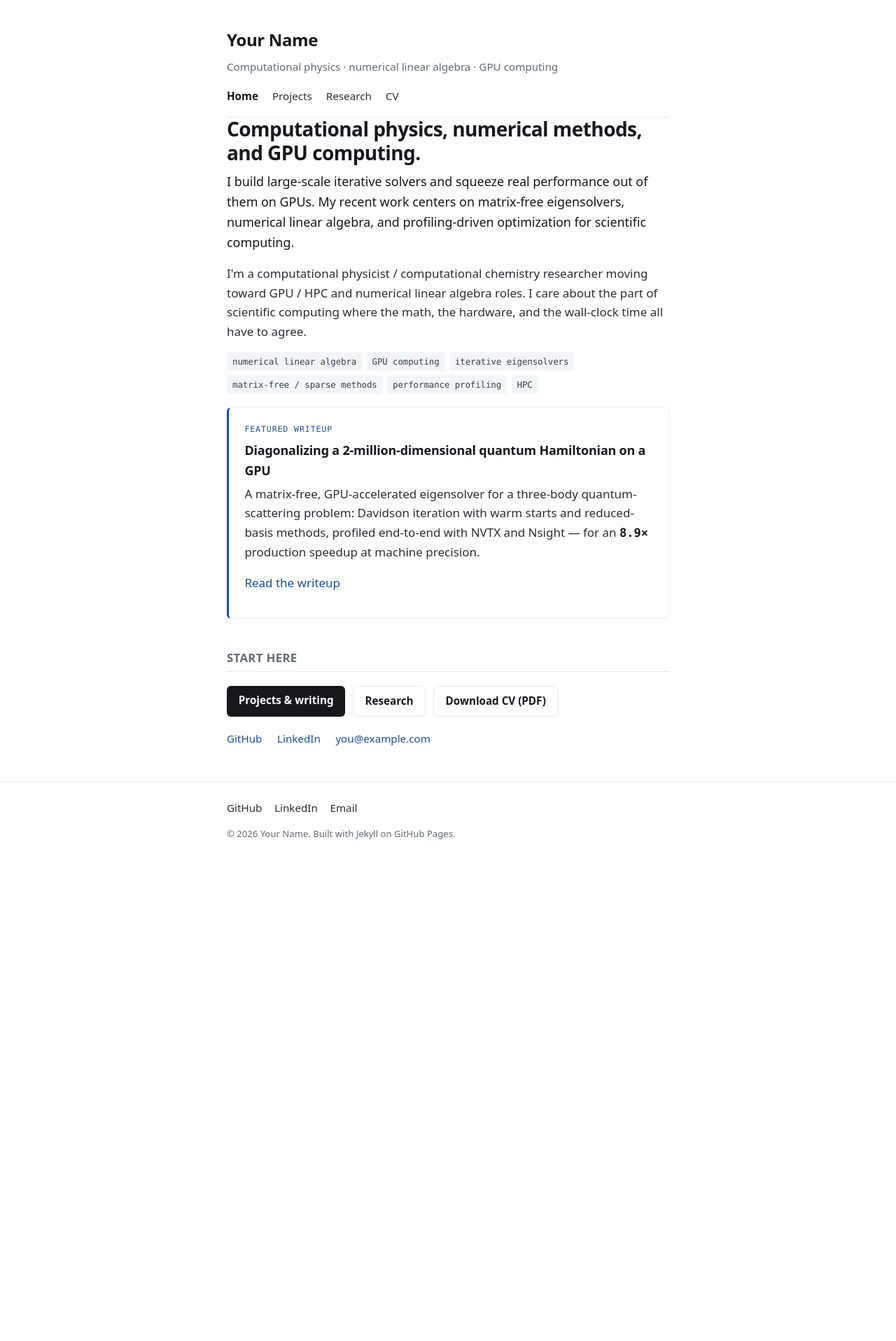
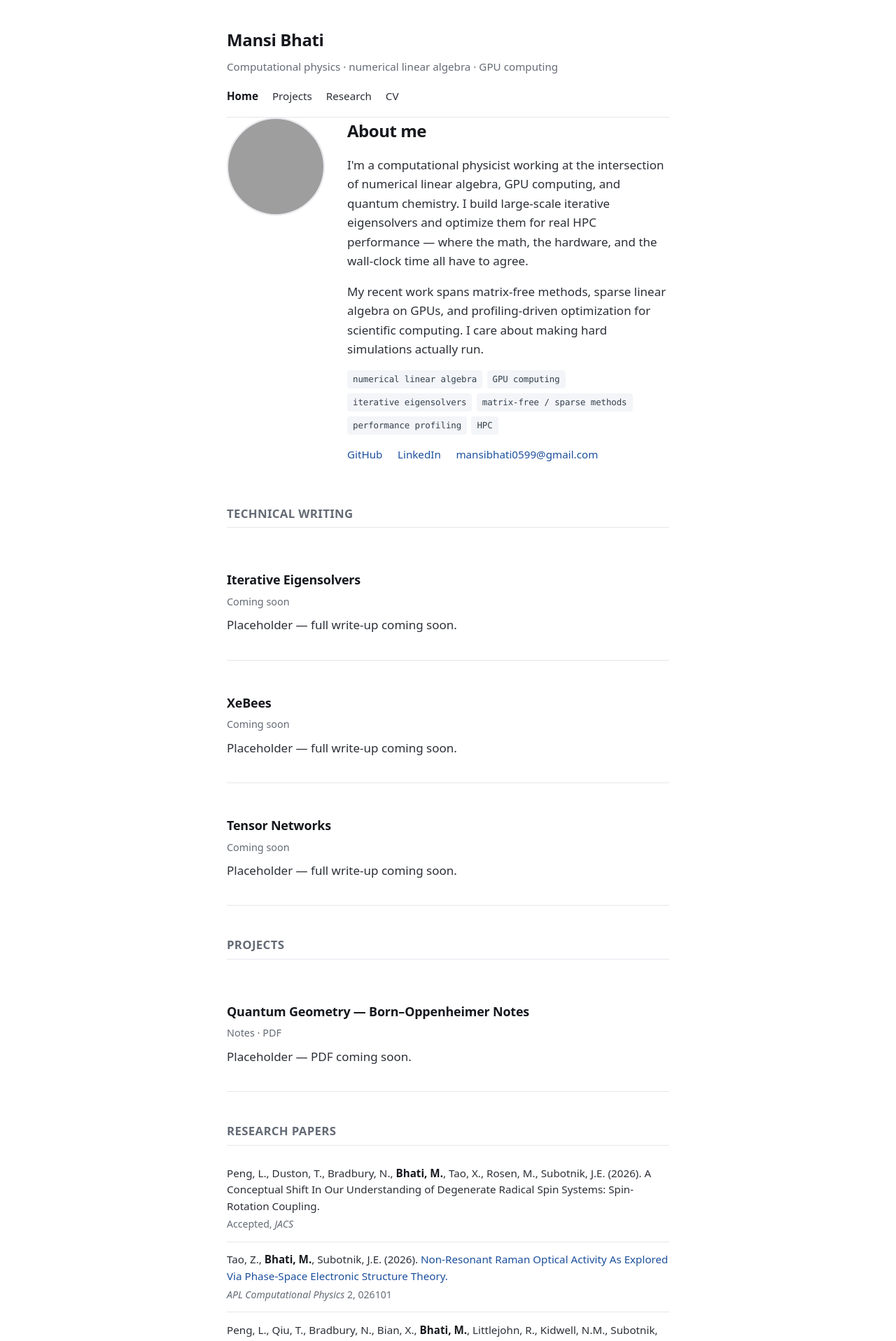
Before and after one commit to BhatiMansi/BhatiMansi.github.io, a Jekyll site: the page built from index.md, in a window 1280 px wide. Shown: the top 1916 px of the page at 70% size. Built offline with Jekyll 4.4.1, drawn with Linux system fonts in a browser that asks for light colours; before the commit the page ends 1244 px from its top, so only the background shows below that; some of the changed text lies outside the part shown; grey boxes are pictures that could not be loaded.

Commit message:
change layout

```diff
--- a/_config.yml
+++ b/_config.yml
@@ -3,19 +3,19 @@
 # ─────────────────────────────────────────────────────────────
 
 author:
-  name: "Your Name"
+  name: "Mansi Bhati"
   # One line that says what you are, fast. Keep it scannable.
   tagline: "Computational physics · numerical linear algebra · GPU computing"
 
-email: "you@example.com"
+email: "mansibhati0599@gmail.com"
 
 # Just the handle / path, no full URL needed for these two:
-github_username: "yourhandle"
-linkedin_handle: "yourhandle"
+#github_username: "yourhandle"
+#linkedin_handle: "yourhandle"
 
 # Optional — leave as "" to hide the link automatically:
-scholar_url: ""        # e.g. "https://scholar.google.com/citations?user=XXXX"
-orcid_url: ""          # e.g. "https://orcid.org/0000-0000-0000-0000"
+#scholar_url: ""        # e.g. "https://scholar.google.com/citations?user=XXXX"
+#orcid_url: ""          # e.g. "https://orcid.org/0000-0000-0000-0000"
 
 # Path to your CV PDF (drop the file in /assets/cv.pdf):
 cv_pdf: "/assets/cv.pdf"
--- a/assets/style.css
+++ b/assets/style.css
@@ -143,11 +143,30 @@ strong { color: var(--ink); font-weight: 650; }
 .site-footer .links a { color: var(--body); }
 .colophon { color: var(--muted); font-size: .82rem; margin: .9rem 0 0; }
 
+/* ---- About / profile section ---- */
+.about-section { margin: 1.5rem 0 0; }
+.about-hero { display: flex; gap: 2rem; align-items: flex-start; }
+.profile-photo {
+  width: 140px; height: 140px; border-radius: 50%;
+  object-fit: cover; flex-shrink: 0;
+  border: 2px solid var(--rule);
+  background: var(--chip-bg);
+}
+.about-text { flex: 1; min-width: 0; }
+
+/* ---- Research paper list ---- */
+.paper-list { list-style: none; padding: 0; margin: 0; }
+.paper-list li { padding: .85rem 0; border-bottom: 1px solid var(--rule); font-size: .95rem; line-height: 1.55; }
+.paper-list li:last-child { border-bottom: 0; }
+.paper-meta { display: block; color: var(--muted); font-size: .88rem; margin-top: .2rem; }
+
 /* ---- Responsive ---- */
 @media (max-width: 480px) {
   body { font-size: 16px; }
   .site-header { padding-top: 1.8rem; }
   .brand { font-size: 1.35rem; }
+  .about-hero { flex-direction: column; align-items: center; text-align: center; }
+  .about-hero .tags { justify-content: center; }
 }
 
 @media (prefers-reduced-motion: reduce) {
--- a/index.md
+++ b/index.md
@@ -4,38 +4,119 @@ title: Home
 permalink: /
 ---
 
-<h1>Computational physics, numerical methods, and GPU computing.</h1>
+<section class="about-section">
+  <div class="about-hero">
+    <img class="profile-photo" src="{{ '/assets/photo.jpg' | relative_url }}" alt="Mansi Bhati">
+    <div class="about-text">
+      <h2 style="margin-top:0; text-transform:none; font-size:1.5rem; letter-spacing:-0.02em; color:var(--ink); border:none; padding:0;">About me</h2>
+      <p>I'm a computational physicist working at the intersection of numerical linear algebra, GPU computing, and quantum chemistry. I build large-scale iterative eigensolvers and optimize them for real HPC performance — where the math, the hardware, and the wall-clock time all have to agree.</p>
+      <p>My recent work spans matrix-free methods, sparse linear algebra on GPUs, and profiling-driven optimization for scientific computing. I care about making hard simulations actually run.</p>
+      <ul class="tags" aria-label="Areas of focus">
+        <li>numerical linear algebra</li>
+        <li>GPU computing</li>
+        <li>iterative eigensolvers</li>
+        <li>matrix-free / sparse methods</li>
+        <li>performance profiling</li>
+        <li>HPC</li>
+      </ul>
+      <p class="inline-links" style="margin-top:1rem;">
+        <a href="https://github.com/{{ site.github_username }}">GitHub</a>
+        <a href="https://www.linkedin.com/in/{{ site.linkedin_handle }}/">LinkedIn</a>
+        <a href="mailto:{{ site.email }}">{{ site.email }}</a>
+      </p>
+    </div>
+  </div>
+</section>
 
-<p class="lede">I build large-scale iterative solvers and squeeze real performance out of them on GPUs. My recent work centers on matrix-free eigensolvers, numerical linear algebra, and profiling-driven optimization for scientific computing.</p>
+<h2>Technical Writing</h2>
 
-<p>I'm a computational physicist / computational chemistry researcher moving toward GPU / HPC and numerical linear algebra roles. I care about the part of scientific computing where the math, the hardware, and the wall-clock time all have to agree.</p>
-
-<ul class="tags" aria-label="Areas of focus">
-  <li>numerical linear algebra</li>
-  <li>GPU computing</li>
-  <li>iterative eigensolvers</li>
-  <li>matrix-free / sparse methods</li>
-  <li>performance profiling</li>
-  <li>HPC</li>
-</ul>
-
-<div class="featured">
-  <p class="eyebrow">Featured writeup</p>
-  <h3>Diagonalizing a 2-million-dimensional quantum Hamiltonian on a GPU</h3>
-  <p>A matrix-free, GPU-accelerated eigensolver for a three-body quantum-scattering problem: Davidson iteration with warm starts and reduced-basis methods, profiled end-to-end with NVTX and Nsight — for an <span class="metric">8.9×</span> production speedup at machine precision.</p>
-  <p class="actions"><a href="{{ '/projects/' | relative_url }}">Read the writeup</a></p>
+<div class="item">
+  <h3>Iterative Eigensolvers</h3>
+  <p class="meta">Coming soon</p>
+  <p>Placeholder — full write-up coming soon.</p>
 </div>
 
-<h2>Start here</h2>
-
-<div class="btn-row">
-  <a class="btn" href="{{ '/projects/' | relative_url }}">Projects &amp; writing</a>
-  <a class="btn secondary" href="{{ '/research/' | relative_url }}">Research</a>
-  <a class="btn secondary" href="{{ site.cv_pdf | relative_url }}">Download CV (PDF)</a>
+<div class="item">
+  <h3>XeBees</h3>
+  <p class="meta">Coming soon</p>
+  <p>Placeholder — full write-up coming soon.</p>
 </div>
 
-<p class="inline-links">
-  <a href="https://github.com/{{ site.github_username }}">GitHub</a>
-  <a href="https://www.linkedin.com/in/{{ site.linkedin_handle }}/">LinkedIn</a>
-  <a href="mailto:{{ site.email }}">{{ site.email }}</a>
-</p>
+<div class="item">
+  <h3>Tensor Networks</h3>
+  <p class="meta">Coming soon</p>
+  <p>Placeholder — full write-up coming soon.</p>
+</div>
+
+<h2>Projects</h2>
+
+<div class="item">
+  <h3>Quantum Geometry — Born–Oppenheimer Notes</h3>
+  <p class="meta">Notes · PDF</p>
+  <p>Placeholder — PDF coming soon.</p>
+</div>
+
+<h2>Research Papers</h2>
+
+<ul class="paper-list">
+  <li>
+    Peng, L., Duston, T., Bradbury, N., <strong>Bhati, M.</strong>, Tao, X., Rosen, M., Subotnik, J.E. (2026).
+    A Conceptual Shift In Our Understanding of Degenerate Radical Spin Systems: Spin-Rotation Coupling.
+    <span class="paper-meta">Accepted, <em>JACS</em></span>
+  </li>
+  <li>
+    Tao, Z., <strong>Bhati, M.</strong>, Subotnik, J.E. (2026).
+    <a href="https://pubs.aip.org/aip/aco/article/2/2/026101/3385850/Non-resonant-Raman-optical-activity-from-phase">Non-Resonant Raman Optical Activity As Explored Via Phase-Space Electronic Structure Theory.</a>
+    <span class="paper-meta"><em>APL Computational Physics</em> 2, 026101</span>
+  </li>
+  <li>
+    Peng, L., Qiu, T., Bradbury, N., Bian, X., <strong>Bhati, M.</strong>, Littlejohn, R., Kidwell, N.M., Subotnik, J.E. (2026).
+    <a href="https://pubs.acs.org/doi/full/10.1021/acs.jpclett.5c03970">Phase Space Electronic Structure Theory: From Diatomic Lambda-Doubling to Macroscopic Einstein-de Haas.</a>
+    <span class="paper-meta"><em>The Journal of Physical Chemistry Letters</em>, 17, 2799–2811</span>
+  </li>
+  <li>
+    Bian, X., Duston, T., Bradbury, N., Tao, Z., <strong>Bhati, M.</strong>, Qiu, T., Wu, X., Wu, Y., Subotnik, J.E. (2026).
+    <a href="https://arxiv.org/abs/2506.15994">The Phase-Space Way To Electronic Structure Theory and Subsequently Chemical Dynamics.</a>
+    <span class="paper-meta"><em>Chemical Physics Reviews</em>, 7.1</span>
+  </li>
+  <li>
+    <strong>Bhati, M.</strong>, Tao, Z., Bian, X., Rawlinson, J., Littlejohn, R., Subotnik, J.E. (2025).
+    <a href="https://pubs.acs.org/doi/full/10.1021/acs.jpca.4c07904">A Phase-Space Electronic Hamiltonian for Molecules in a Static Magnetic Field. I: Conservation of Total Pseudomomentum and Angular Momentum.</a>
+    <span class="paper-meta"><em>The Journal of Physical Chemistry A</em>, 129(20), 4555–4572</span>
+  </li>
+  <li>
+    <strong>Bhati, M.</strong>, Tao, Z., Bian, X., Rawlinson, J., Littlejohn, R., Subotnik, J.E. (2025).
+    <a href="https://pubs.acs.org/doi/full/10.1021/acs.jpca.4c07905">A Phase-Space Electronic Hamiltonian for Molecules in a Static Magnetic Field II: Quantum Chemistry Calculations with Gauge Invariant Atomic Orbitals.</a>
+    <span class="paper-meta"><em>The Journal of Physical Chemistry A</em>, 129(20), 4573–4590</span>
+  </li>
+  <li>
+    Duston, T., Tao, Z., Bian, X., <strong>Bhati, M.</strong>, Rawlinson, J., Littlejohn, R.G., Pei, Z., Shao, Y., Subotnik, J.E. (2024).
+    <a href="https://pubs.acs.org/doi/full/10.1021/acs.jctc.4c00662">A phase-space electronic Hamiltonian for vibrational circular dichroism.</a>
+    <span class="paper-meta"><em>Journal of Chemical Theory and Computation</em>, 20(18), 7904–7921</span>
+  </li>
+  <li>
+    Qiu, T., <strong>Bhati, M.</strong>, Tao, Z., Bian, X., Rawlinson, J., Littlejohn, R.G., Subotnik, J.E. (2024).
+    <a href="https://pubs.aip.org/aip/jcp/article/160/12/124102/3278928">A simple one-electron expression for electron rotational factors.</a>
+    <span class="paper-meta"><em>The Journal of Chemical Physics</em>, 160(12)</span>
+  </li>
+  <li>
+    Tao, Z., Qiu, T., <strong>Bhati, M.</strong>, Bian, X., Duston, T., Rawlinson, J., Littlejohn, R.G., Subotnik, J.E. (2024).
+    <a href="https://pubs.aip.org/aip/jcp/article/160/12/124101/3278929">Practical phase-space electronic Hamiltonians for ab initio dynamics.</a>
+    <span class="paper-meta"><em>The Journal of Chemical Physics</em>, 160(12)</span>
+  </li>
+  <li>
+    Pant, R., Verma, P.K., Rangi, C., Mondal, E., <strong>Bhati, M.</strong>, Srinivasan, V., Wüster, S. (2024).
+    <a href="https://journals.aps.org/prl/abstract/10.1103/PhysRevLett.132.126903">Universal Measure for the Impact of Adiabaticity on Quantum Transitions.</a>
+    <span class="paper-meta"><em>Physical Review Letters</em>, 132(12), 126903</span>
+  </li>
+  <li>
+    Mukherjee, S., Kar, M., <strong>Bhati, M.</strong>, Gao, X., Barbatti, M. (2023).
+    <a href="https://link.springer.com/article/10.1007/s00214-023-03020-w">On the short and long phosphorescence lifetimes of aromatic carbonyls.</a>
+    <span class="paper-meta"><em>Theoretical Chemistry Accounts</em>, 142(9), 85</span>
+  </li>
+  <li>
+    <strong>Bhati, M.</strong> et al.
+    <a href="https://arxiv.org/abs/2605.27053">Electronic Structure in a Phase Space, non-Born-Oppenheimer Framework: Geometric Forces and Moody-Shapere-Wilczek Revisited.</a>
+    <span class="paper-meta">arXiv:2605.27053</span>
+  </li>
+</ul>
```
Also changed, not shown: 1 other file.
